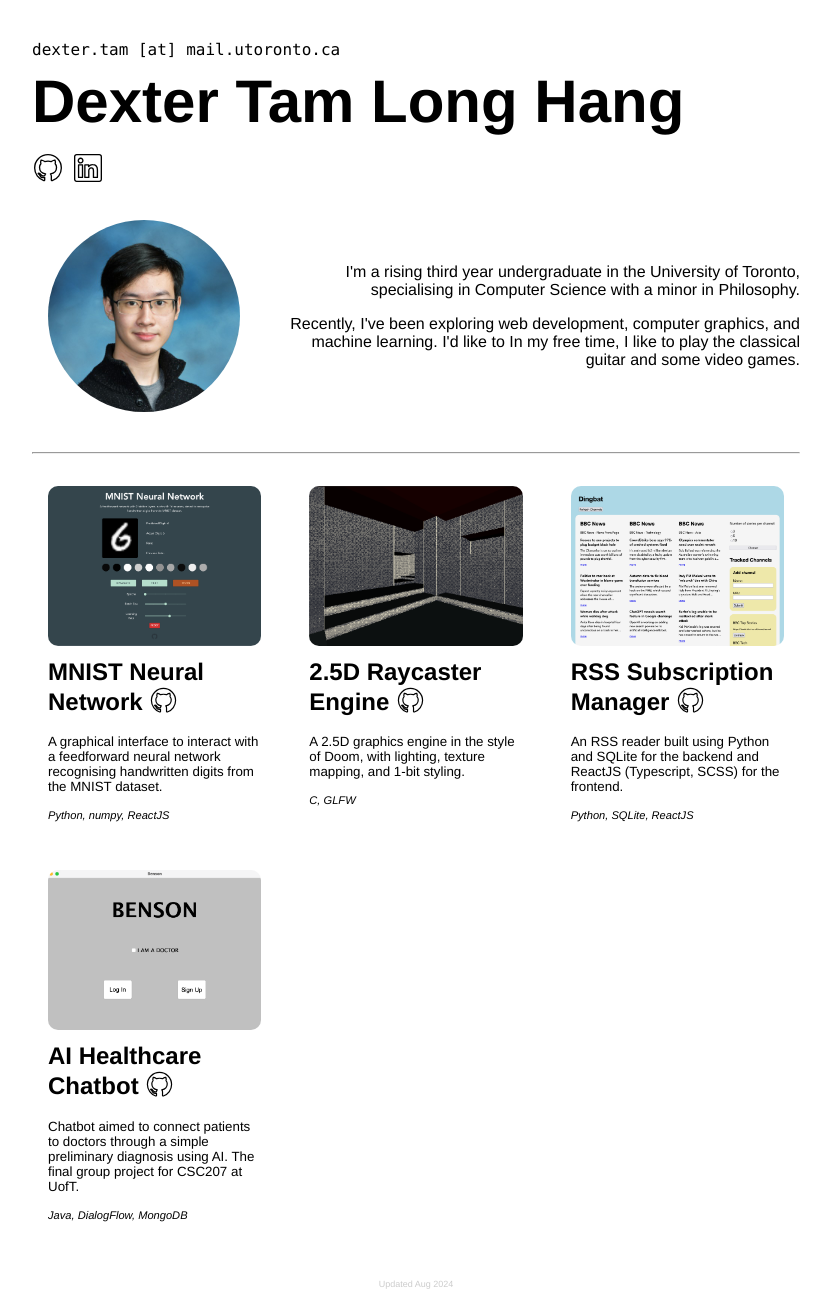
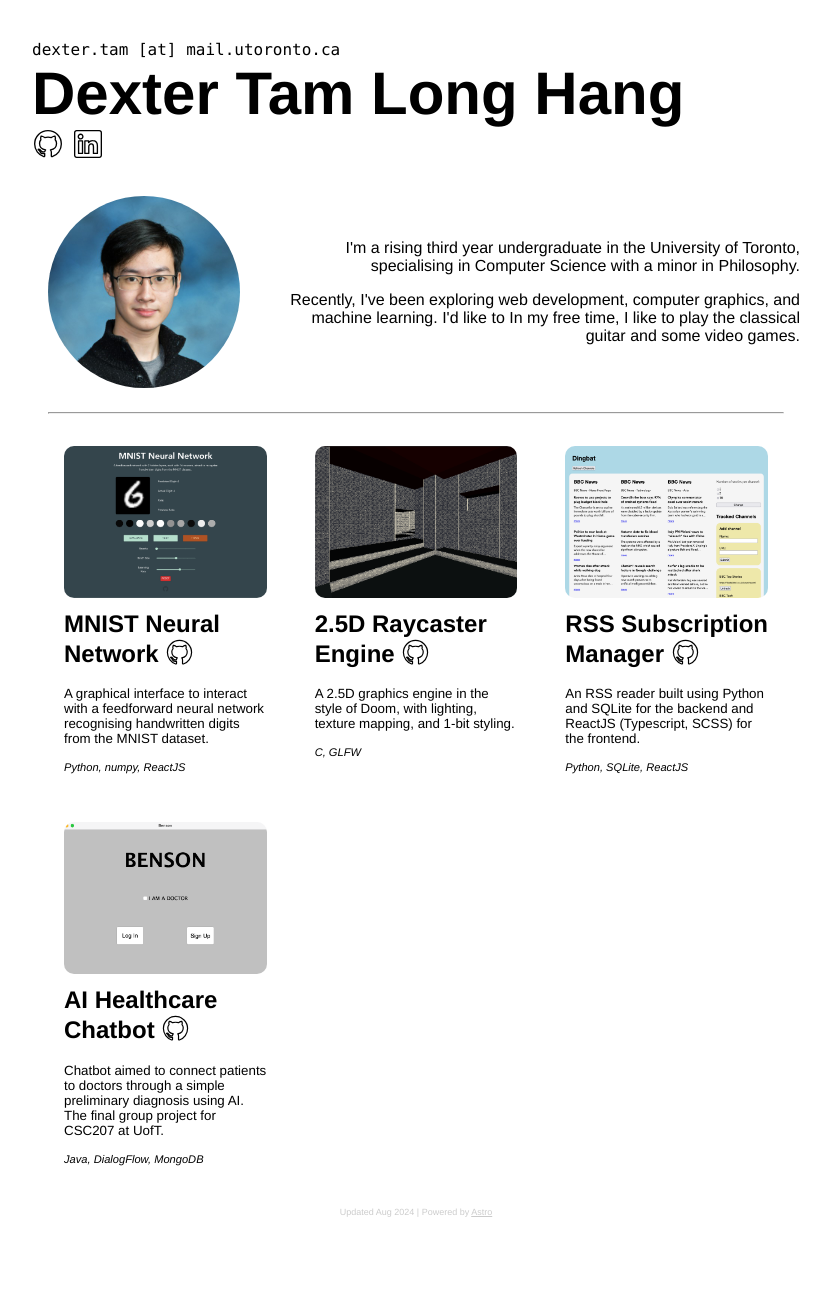
Before and after one commit to taml5/taml5.github.io, an Astro site: page / in a window 1280 px wide. Shown: the whole page, without its empty margins (224-1055 px from the left). After the commit the page ends 1266 px from the top, so only its background shows below. Built offline with nearby package versions, Linux system fonts and the light colour scheme; Astro itself is replaced by a stand-in of ours.

Commit message:
Updated website

```diff
--- a/src/components/Card.astro
+++ b/src/components/Card.astro
@@ -19,6 +19,7 @@ const { href, title, body, img, tech } = Astro.props;
 	<p>{body}</p>
 	<p id="tech"><small><em>{tech}</em></small></p>
 </li>
+
 <style>
 	.link-card {
 		border-radius: 10px;
--- a/src/layouts/Layout.astro
+++ b/src/layouts/Layout.astro
@@ -27,6 +27,7 @@ const { title } = Astro.props;
 		color: #000000;
 		font-family: "Helvetica Neue", system-ui, sans-serif;
 	}
+
 	code {
 		font-family:
 			Menlo,
@@ -38,4 +39,8 @@ const { title } = Astro.props;
 			Courier New,
 			monospace;
 	}
+
+	a {
+		color: inherit;
+	}
 </style>
--- a/src/pages/index.astro
+++ b/src/pages/index.astro
@@ -63,7 +63,7 @@ import Card from '../components/Card.astro';
 		</div>
 		<div id="colophon">
 			<p>
-				Updated Aug 2024
+				Updated Aug 2024 | Powered by <a href="https://astro.build/" target="_blank">Astro</a>
 			</p>
 		</div>
 	</main>
@@ -73,7 +73,7 @@ import Card from '../components/Card.astro';
 	main {
 		display: flex;
 		flex-direction: column;
-		gap: 1rem;
+		gap: 0;
 		max-width: 768px;
 		margin: 0 auto;
 		padding: 2rem;
@@ -87,11 +87,12 @@ import Card from '../components/Card.astro';
 
 		code {
 			font-size:x-small;
+			margin: 0.5rem 0;
 		}
 
 		h1 {
 			font-size: xx-large;
-			margin-bottom: 0.5rem;
+			margin: 0;
 		}
 	}
 
@@ -107,7 +108,8 @@ import Card from '../components/Card.astro';
 	}
 
 	#blurb {
-		font-size: x-small;
+		font-size: small;
+		padding-block-start: 1rem;
 		text-align: center;
 
 		img {
@@ -116,11 +118,15 @@ import Card from '../components/Card.astro';
 		}
 	}
 
-	#projects > ul {
-		display: grid;
-		grid-template-columns: repeat(auto-fit, minmax(24ch, 1fr));
-		gap: 1rem;
-		padding: 0;
+	#projects {
+		padding-inline: 1rem;
+
+		ul {
+			display: grid;
+			grid-template-columns: repeat(auto-fit, minmax(24ch, 1fr));
+			gap: 1rem;
+			padding: 0;
+		}
 	}
 
 	#colophon {
@@ -137,11 +143,11 @@ import Card from '../components/Card.astro';
 
 			code {
 				font-size: medium;
+				margin: 0;
 			}
 
 			h1 {
 				font-size: 60px;
-				margin-block: 0.5rem 0;
 			}
 		}
 
```
